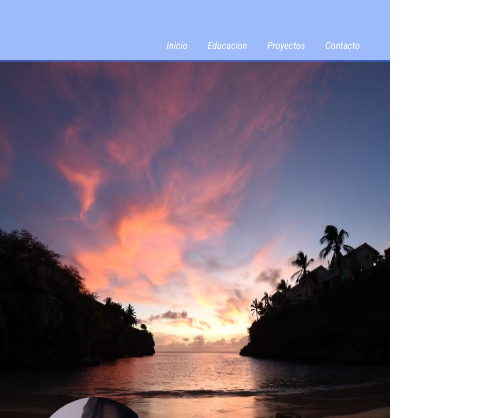
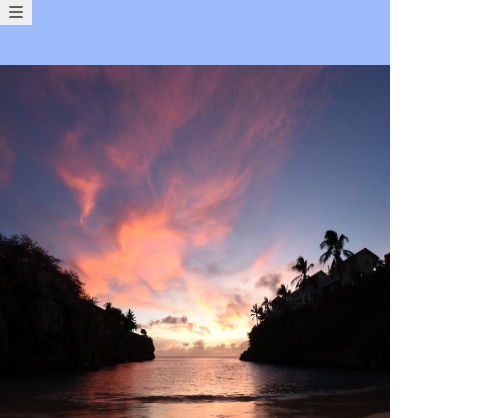
Before and after one commit to luiarmandoaguayoaceves/Portafolio, a website: page index.html in a window 390 px wide. Shown: the top 418 px of the page, 501 px wide, since content can reach past the window. Drawn offline with nearby package versions, Linux system fonts and the light colour scheme; files that its build step writes are made by us from their sources.

Commit message:
actualizado al 55%

```diff
--- a/index.html
+++ b/index.html
@@ -7,20 +7,23 @@
     <meta name="viewport" content="width=device-width, initial-scale=1.0">
     <link rel="preconnect" href="https://fonts.googleapis.com">
     <link rel="preconnect" href="https://fonts.gstatic.com" crossorigin>
-    <link href="https://fonts.googleapis.com/css2?family=Roboto+Condensed:ital@1&display=swap" rel="stylesheet">
-    <link rel="icon" href="build/img/icons8-portafolio-48.png" type="image/png">
+    <link rel="stylesheet" href="https://cdn.jsdelivr.net/npm/bootstrap-icons@1.11.2/font/bootstrap-icons.min.css">    <link rel="icon" href="build/img/icons8-portafolio-48.png" type="image/png">
     <link rel="stylesheet" href="build/css/app.css">
     <script src="https://kit.fontawesome.com/9e36f99aa2.js" crossorigin="anonymous"></script>
     <title>Portafolio LAAA</title>
 </head>
 
 <body>
-    <nav class="navegador">
-        <li><a href="#inicio">Inicio</a></li>
-        <li><a href="#educacion">Educacion</a></li>
-        <li><a href="#proyectos">Proyectos</a></li>
-        <li><a href="#contactame">Contacto</a></li>
-    </nav>
+    <header>
+        <button class="abrir-menu" id="abrir"><i class="bi bi-list"></i></button>
+        <nav class="navegador" id="nav">
+            <li><a href="#inicio">Inicio</a></li>
+            <li><a href="#educacion">Educacion</a></li>
+            <li><a href="#proyectos">Proyectos</a></li>
+            <li><a href="#contactame">Contacto</a></li>
+            <button class="cerrar-menu" id="cerrar"><i class="bi bi-x-circle-fill"></i></button>
+        </nav>
+    </header>
     <div class="portada" id="inicio">
 
     </div>
--- a/src/js/app.js
+++ b/src/js/app.js
@@ -1,2 +1,31 @@
-navegador = document.querySelector('.navegador')
-console.log(navegador);
+
+document.addEventListener('DOMContentLoaded', () => {
+
+    navegador = document.querySelector('#nav');
+    desplegarMenu = document.querySelector('#abrir');
+    cerrarMenu = document.querySelector('#cerrar');
+
+    desplegarMenu.addEventListener('click', () => {
+        navegador.classList.add('visible');
+        desplegarMenu.style.display = "none";
+
+    })
+    cerrarMenu.addEventListener('click', () => {
+        navegador.classList.remove('visible');
+        desplegarMenu.style.display = "block";
+    })
+
+    function verificarTamañoVentana() {
+        var tamañoVentana = window.innerWidth;
+
+        if (tamañoVentana <= 480) {
+        desplegarMenu.style.display = "block";
+        } else {
+            desplegarMenu.style.display = "none";
+        }
+    }
+
+    // Llama a la función al cargar la página y cuando se redimensiona la ventana
+    window.addEventListener('load', verificarTamañoVentana);
+    window.addEventListener('resize', verificarTamañoVentana);
+})
--- a/src/scss/base/_variables.scss
+++ b/src/scss/base/_variables.scss
@@ -1,6 +1,5 @@
 //Tipografia
-$fuente_principal: 'Roboto Condensed', sans-serif;
-@fa-font-path:   "../font";
+$fuente_principal:  sans-serif;
 
 
 //Colores
--- a/src/scss/layout/_educacion.scss
+++ b/src/scss/layout/_educacion.scss
@@ -5,10 +5,6 @@
     display: flex;
     justify-content: center;
 
-    @include m.phone{
-        display: grid;
-
-    }
 
 }
 .educacion section {
--- /dev/null
+++ b/src/scss/layout/_header.scss
@@ -0,0 +1,28 @@
+@use 'base/variables' as v;
+@use 'base/mixins' as m;
+
+header{
+    background-color: v.$azulTransparente;
+    width: 100%;
+    z-index: 1000;
+    top: 0;
+    position: fixed;
+    height: 65px;
+}
+
+.abrir-menu, .cerrar-menu{
+    display: none;
+    border: 0;
+    font-size: 2rem;
+}
+
+
+@include m.phone{
+    header{
+        height: 65px;
+    }
+
+    .abrir-menu{
+        display: block;
+    }
+}
--- a/src/scss/layout/_index.scss
+++ b/src/scss/layout/_index.scss
@@ -1,3 +1,4 @@
+@forward 'header';
 @forward 'navegador';
 @forward 'portada';
 @forward 'perfil';
--- a/src/scss/layout/_navegador.scss
+++ b/src/scss/layout/_navegador.scss
@@ -1,30 +1,37 @@
-@use 'base/variables' as v;
-@use 'base/mixins' as m;
+@use "base/variables" as v;
+@use "base/mixins" as m;
 
-.navegador{
-    background-color: v.$azulTransparente;
-    display: flex;
-    justify-content: end;
-    position: fixed;
-    width: 100%;
-    z-index: 1000;
-    padding: 10px;
-    top: 0;
-
+.navegador {
+  display: flex;
+  justify-content: end;
 }
 
-.navegador li{
-    list-style-type: none;
-    padding: 2rem 3rem;
-    font-size: 3rem;
-
-    @include m.phone{
-        font-size: 1rem;
-        padding: 3rem 2rem 0 0;
-
-    }
+.navegador li {
+  list-style-type: none;
+  padding: 2rem 3rem;
+  font-size: 2rem;
 }
 
 .navegador li a {
-    color: v.$blanco;
+  color: v.$blanco;
 }
+
+@include m.phone {
+  .navegador {
+    opacity: 0;
+    visibility: hidden;
+    background: v.$azul;
+    flex-direction: column;
+    justify-content: center;
+    text-align: center;
+    height: 100vh;
+  }
+
+  .navegador.visible {
+    opacity: 1;
+    visibility: visible;
+  }
+  .cerrar-menu {
+    display: block;
+  }
+}
--- a/src/scss/layout/_portada.scss
+++ b/src/scss/layout/_portada.scss
@@ -5,11 +5,7 @@
     content: url(../img/portada.jpg);
     width: 100vw;
     height: 50vh;
-    margin-top: 95px;
-    @include m.phone{
-        margin-top: 6rem;
-
-    }
+    margin-top: 65px;
 }
 
 .portada:target{
```
Also changed, not shown: build/css/app.css, build/js/app.js, 2 other files.
